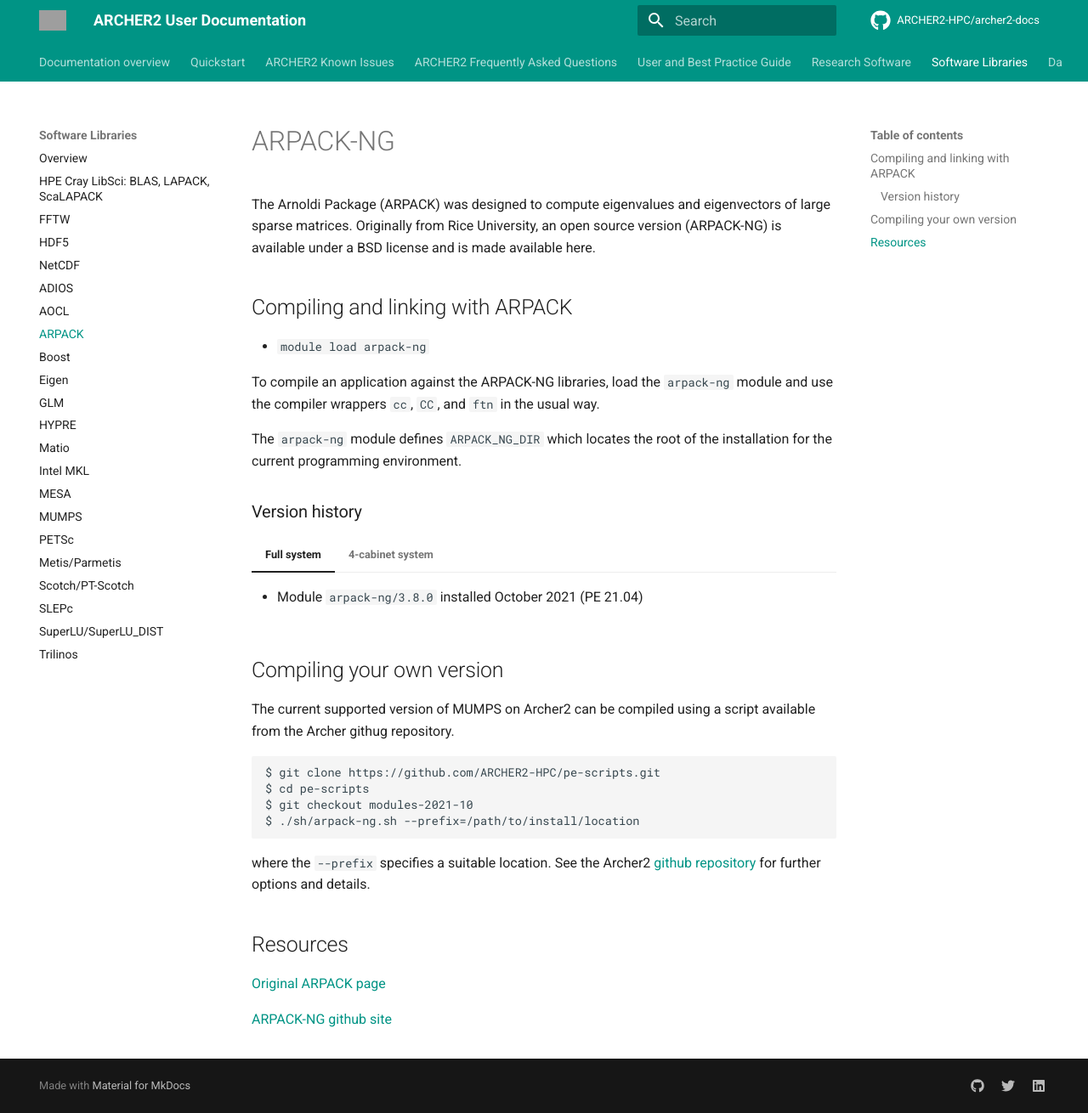
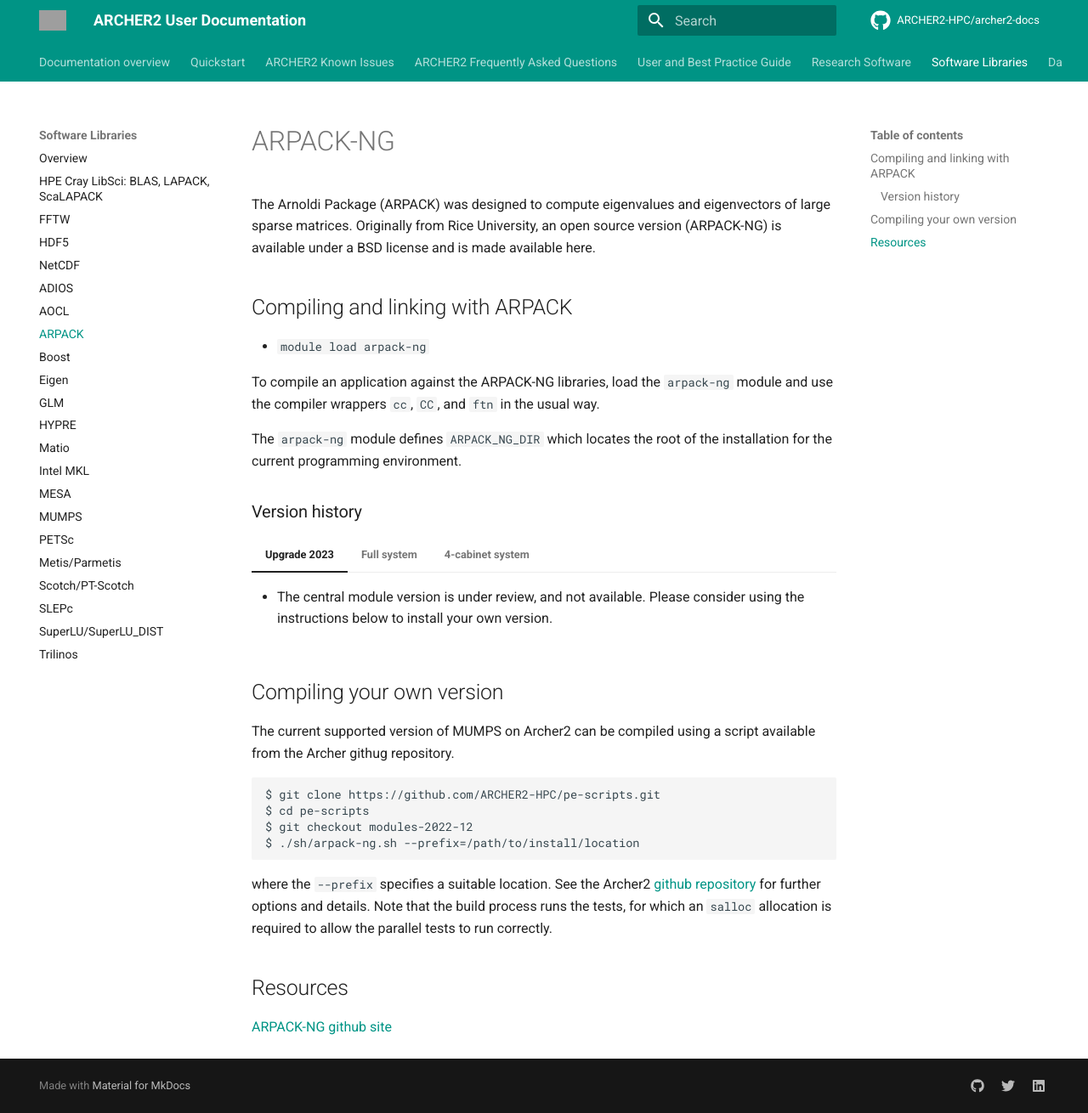
Before and after one commit to ARCHER2-HPC/archer2-docs, an MkDocs documentation site: the page built from docs/software-libraries/arpack.md, in a window 1280 px wide and 1310 px high. Shown: the whole window at 85% size. Built offline with MkDocs 1.6.1 and Material for MkDocs 9.7.7, drawn with Linux system fonts in a browser that asks for light colours; comment, search, counter and statistics services are not loaded; grey boxes are pictures that could not be loaded.

Commit message:
Update ARPACK-NG details

````diff
--- a/docs/software-libraries/arpack.md
+++ b/docs/software-libraries/arpack.md
@@ -20,6 +20,11 @@ installation for the current programming environment.
 
 ### Version history
 
+=== "Upgrade 2023"
+
+    - The central module version is under review, and not available.
+      Please consider using the instructions below to install your own version.
+
 === "Full system"
 
     - Module `arpack-ng/3.8.0` installed October 2021 (PE 21.04)
@@ -36,16 +41,16 @@ a script available from the Archer githug repository.
 ```
 $ git clone https://github.com/ARCHER2-HPC/pe-scripts.git
 $ cd pe-scripts
-$ git checkout modules-2021-10
+$ git checkout modules-2022-12
 $ ./sh/arpack-ng.sh --prefix=/path/to/install/location
 ```
 where the `--prefix` specifies a suitable location. See the
 Archer2 [github repository](https://github.com/ARCHER2-HPC/pe-scripts/tree/cse-develop)
-for further options and details.
+for further options and details. Note that the build process
+runs the tests, for which an `salloc` allocation is required to
+allow the parallel tests to run correctly.
 
 
 ## Resources
 
-[Original ARPACK page](https://www.caam.rice.edu/software/ARPACK/)
-
 [ARPACK-NG github site](https://github.com/opencollab/arpack-ng/)
````
